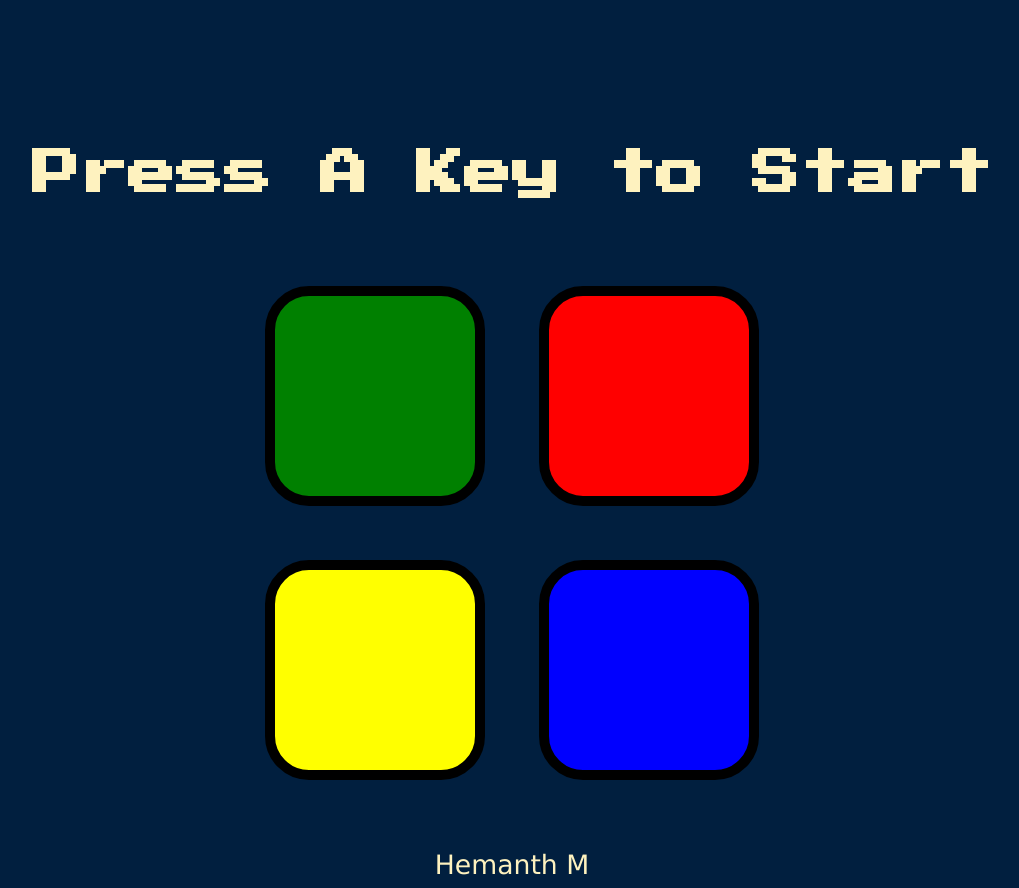
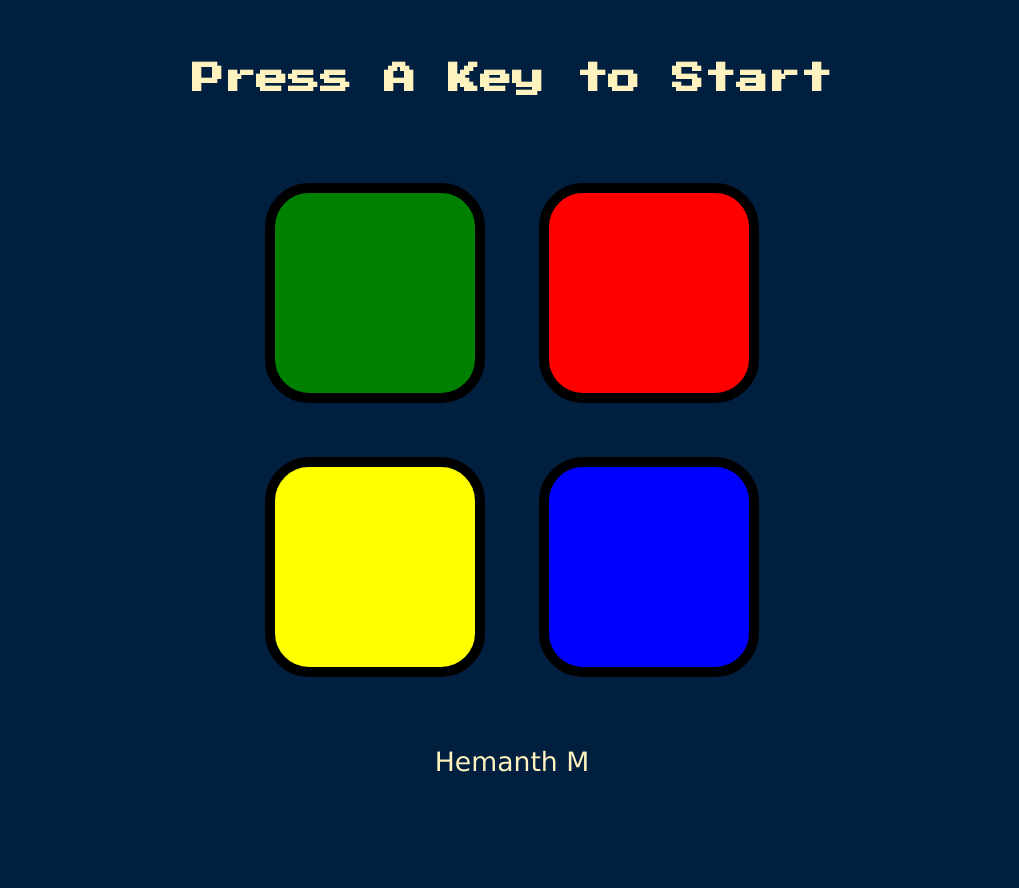
Before and after one commit to HemanthM2006/Simon-Game, a plain HTML site: page index.html in a window 1280 px wide. Shown: the whole page, without its empty margins (128-1147 px from the left). After the commit the page ends 800 px from the top, so only its background shows below. Drawn offline with nearby package versions, Linux system fonts and the light colour scheme.

Commit message:
Update styles.css

```diff
--- a/styles.css
+++ b/styles.css
@@ -5,10 +5,10 @@ body {
 
 #level-title {
   font-family: 'Press Start 2P', cursive;
-  font-size: 3rem;
+  font-size: 2rem;
   margin:  5%;
   color: #FEF2BF;
-  margin-top: 150px;
+  margin-top: 20px auto;
 }
 
 .container {
```
